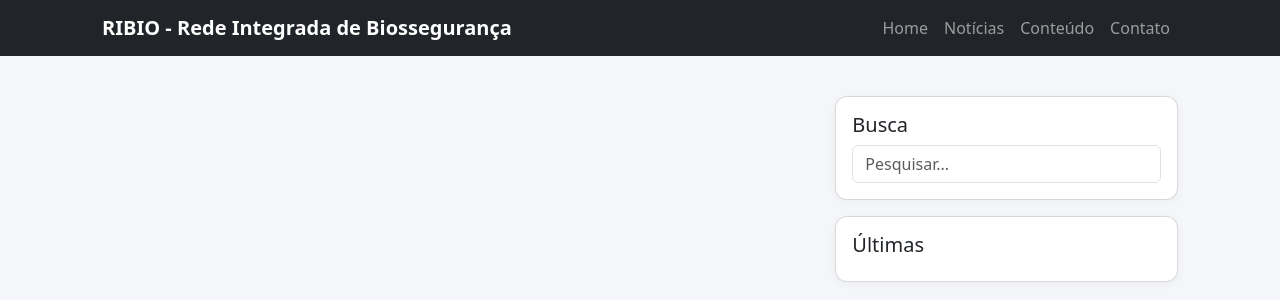
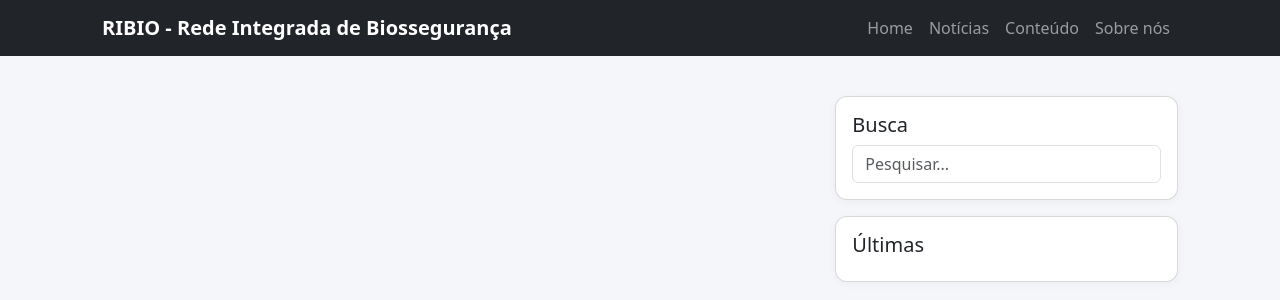
Before and after one commit to RIBIOgit/siteRIBIO, a Django app: page /contact/ in a window 1280 px wide. Shown: the top 300 px of the page. Run offline with Django 5.2, Linux system fonts and the light colour scheme; data that the repository does not hold is empty.

Commit message:
Texto genérico falando a mudança

```diff
--- a/templates/base.html
+++ b/templates/base.html
@@ -121,7 +121,7 @@
 
             <a class="nav-link" href="/content/">Conteúdo</a>
 
-            <a class="nav-link" href="/contact/">Contato</a>
+            <a class="nav-link" href="/contact/">Sobre nós</a>
 
         </div>
 
```
Also changed, not shown: 1 other file.
